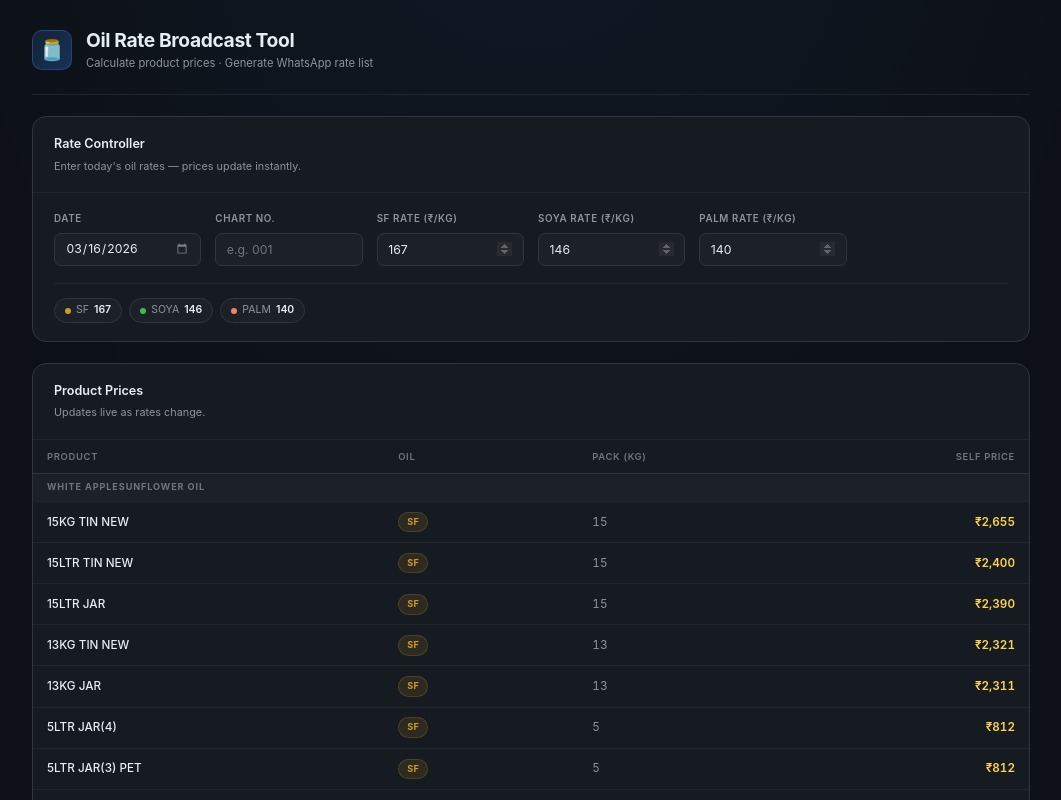
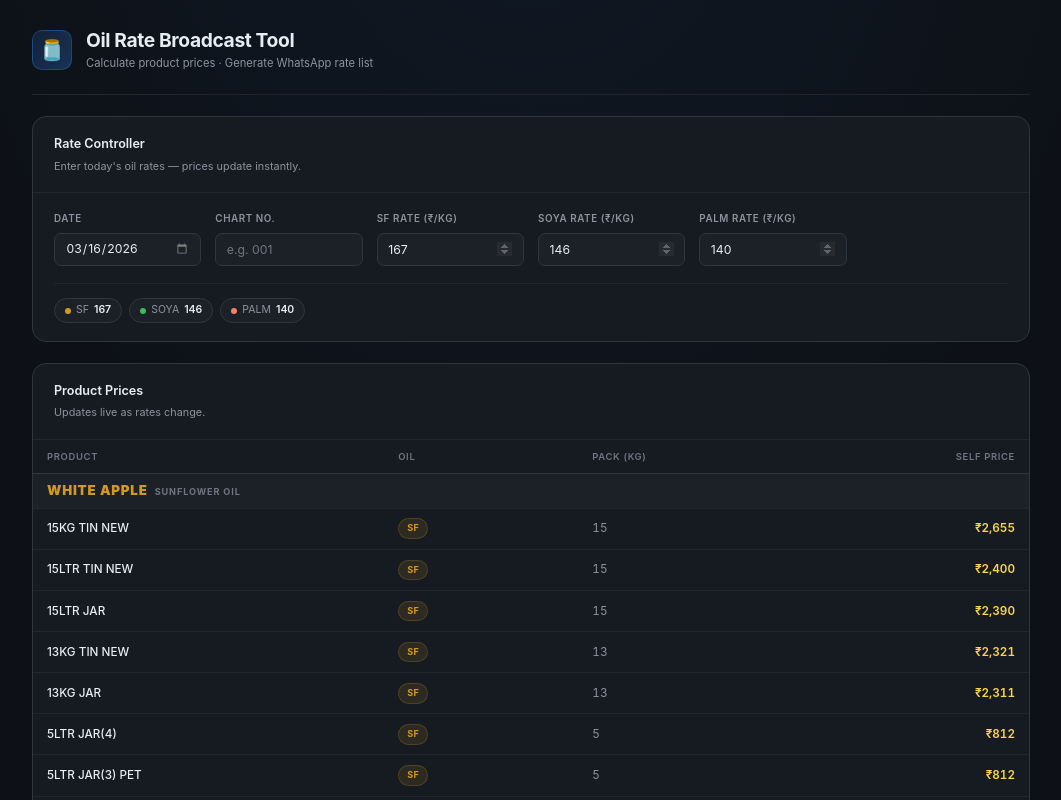
Before and after one commit to mydesignstation-cmyk/oilchart, a React (Vite) app: page / in a window 1280 px wide. Shown: the top 800 px of the page, without its empty margins (109-1170 px from the left). Built offline with nearby package versions, Linux system fonts and the light colour scheme.

Commit message:
chore: sync workspace changes

```diff
--- a/src/styles/app.css
+++ b/src/styles/app.css
@@ -350,6 +350,19 @@ html, body {
   border-bottom: 1px solid var(--c-border2);
 }
 
+/* Brand header prominence */
+.brand-name {
+  display: inline-block;
+  font-weight: 900;
+  font-size: 0.95rem;
+  letter-spacing: 0.06em;
+  text-transform: uppercase;
+  margin-right: 0.5rem;
+}
+.brand-white { color: var(--c-amber); }
+.brand-besttaste { color: var(--c-green); }
+
+
 .price-table .product-name {
   color: var(--c-text);
   font-weight: 500;
--- a/src/utils/messageBuilder.ts
+++ b/src/utils/messageBuilder.ts
@@ -1,5 +1,5 @@
 import { products } from "@/data/products";
-import type { OilType, Tier } from "@/data/products";
+import type { OilType, Tier, Product } from "@/data/products";
 import { calculatePrice } from "./priceCalculator";
 import type { OilRates } from "./priceCalculator";
 
@@ -69,7 +69,7 @@ export interface MessageOptions {
  * Groups products by oil type and renders them with their calculated price.
  */
 export function buildMessage(rates: OilRates, opts: MessageOptions = {}): string {
-  const { brand = "WHITE APPLE", rateDate = "", chartNumber = "", tier = "dealer" } = opts;
+  const { rateDate = "", chartNumber = "", tier = "dealer" } = opts;
 
   const lines: string[] = [];
 
@@ -85,27 +85,29 @@ export function buildMessage(rates: OilRates, opts: MessageOptions = {}): string
 
   // Preferred brand ordering; any other brands appear after these in original discovery order
   const BRAND_ORDER = ["WHITE APPLE", "BESTTASTE"];
-  const allBrands = Array.from(new Set(products.map((p) => p.brand).filter(Boolean as any)));
-  const orderedBrands = [
+  const allBrands = Array.from(
+    new Set(products.map((p: Product) => p.brand).filter((b: unknown): b is string => Boolean(b)))
+  ) as string[];
+  const orderedBrands = ([
     ...BRAND_ORDER.filter((b) => allBrands.includes(b)),
     ...allBrands.filter((b) => !BRAND_ORDER.includes(b)),
-  ];
+  ] as string[]);
 
   let firstSection = true;
   for (const brandName of orderedBrands) {
     // check whether this brand has any products at all
-    const brandProducts = products.filter((p) => p.brand === brandName);
+    const brandProducts = products.filter((p: Product) => p.brand === brandName);
     if (!brandProducts.length) continue;
 
     // for each oil type in preferred order, list products for that brand
     for (const oilType of OIL_ORDER) {
-      let group = brandProducts.filter((p) => p.oilType === oilType);
+      let group = brandProducts.filter((p: Product) => p.oilType === oilType);
       if (!group.length) continue;
 
       // sort group according to preferred sequence if provided for this brand+oil
       const orderList = PREFERRED_SEQUENCE[brandName as string]?.[oilType] ?? [];
       if (orderList && orderList.length) {
-        group = group.slice().sort((a, b) => {
+        group = group.slice().sort((a: Product, b: Product) => {
           const ia = orderList.indexOf(a.name);
           const ib = orderList.indexOf(b.name);
           if (ia === -1 && ib === -1) return 0;
--- a/src/utils/priceCalculator.ts
+++ b/src/utils/priceCalculator.ts
@@ -17,10 +17,12 @@ export function calculatePrice(
   const oilRate = rates[product.oilType];
   const base = oilRate * product.packSize;
 
-  // Prefer per-oil offsets; fall back to legacy per-tier adjustments if offsets are missing.
-  const offset = product.offsets?.[product.oilType] ?? product.adjustments?.[tier] ?? 0;
+  // Per-oil offset (common base offset for that product & oil type)
+  const offsetForOil = product.offsets?.[product.oilType] ?? product.adjustments?.["self"] ?? 0;
 
-  // Return number rounded to two decimals for fractional pack sizes
-  const price = base + offset;
+  // Tier-specific extra markup = adjustments[tier] - adjustments[self]
+  const tierExtra = product.adjustments ? (product.adjustments[tier] - (product.adjustments["self"] ?? 0)) : 0;
+
+  const price = base + offsetForOil + tierExtra;
   return Math.round(price * 100) / 100;
 }
```
